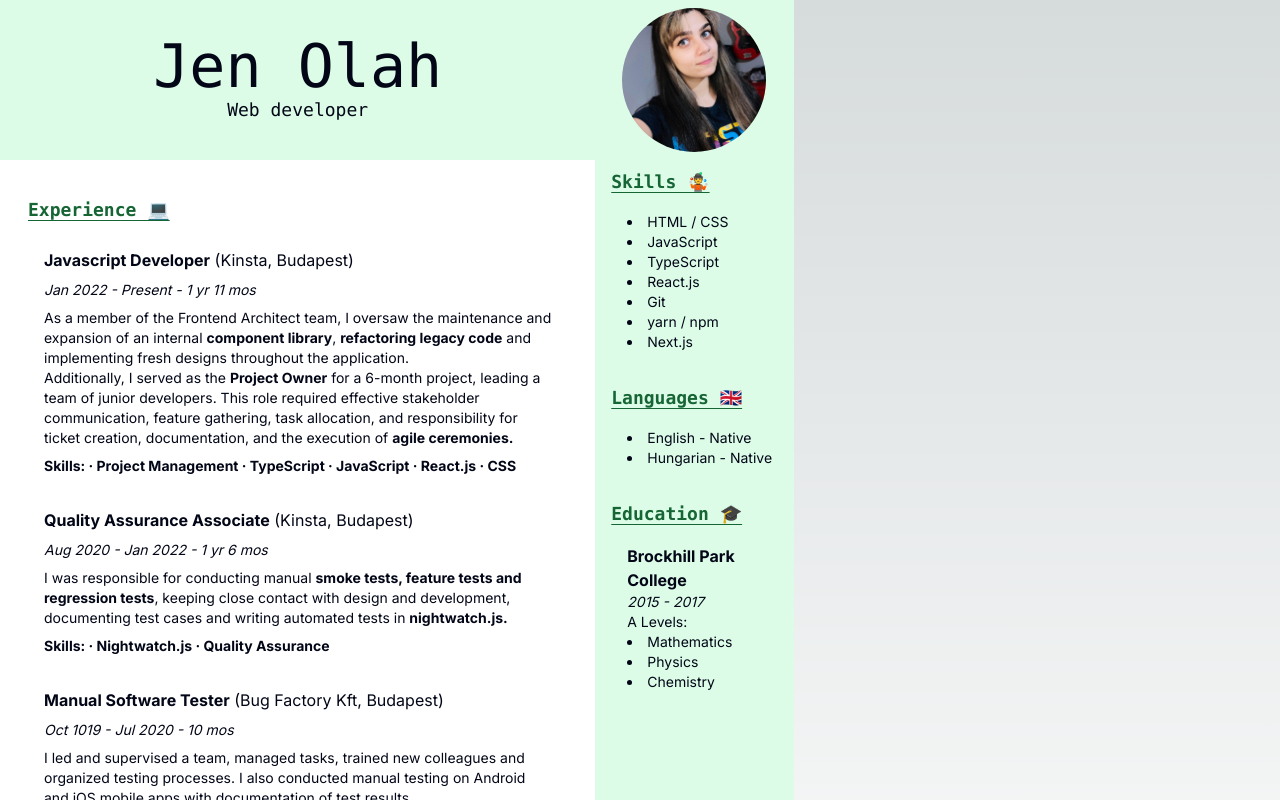
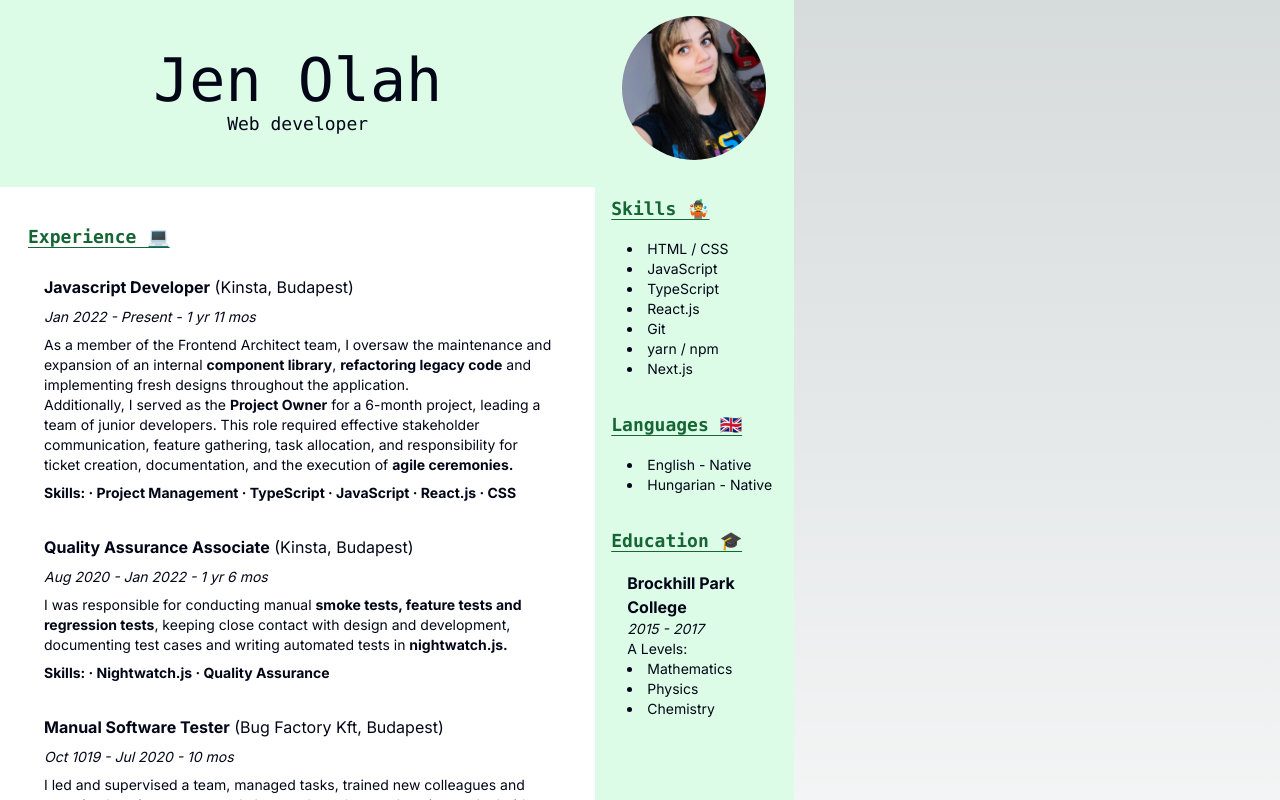
Before and after one commit to jenolah/portfolio, a Next.js app: page /about in a window 1280 px wide. Shown: the top 800 px of the page. Built offline with nearby package versions, Linux system fonts and the light colour scheme.

Commit message:
fix page length

```diff
--- a/src/app/about/components/PictureFrame.tsx
+++ b/src/app/about/components/PictureFrame.tsx
@@ -1,6 +1,6 @@
 export const PictureFrame = () => {
   return (
-    <div className="bg-green-100 flex justify-center align-center p-2">
+    <div className="bg-green-100 flex justify-center content-center p-4">
       <img
         className="rounded-full w-36 h-36 object-cover"
         src={"/me.jpg"}
--- a/src/app/about/page.tsx
+++ b/src/app/about/page.tsx
@@ -67,16 +67,16 @@ export default function Page() {
       className="bg-white text-slate-950"
       style={{ width: "21cm", height: "29.7cm" }}
     >
-      <div className="grid grid-cols-4 grid rows-2">
+      <div className="grid grid-cols-4 grid-rows-6 h-full">
         <div className="py-2 bg-green-100 col-span-3 flex flex-col justify-center font-mono">
           <h1 className="text-center text-6xl">Jen Olah</h1>
           <h2 className="text-center">Web developer</h2>
         </div>
         <PictureFrame />
-        <div className="grid col-span-3">
+        <div className="grid col-span-3 row-span-5">
           <ExperienceCard experiences={experiences} />
         </div>
-        <div className="flex flex-col gap-6 justify-self-end pl-4 bg-green-100">
+        <div className="flex flex-col gap-6 pl-4 bg-green-100 row-span-5">
           <SkillCard
             skillType="Skills &#129337;"
             skills={[
```
